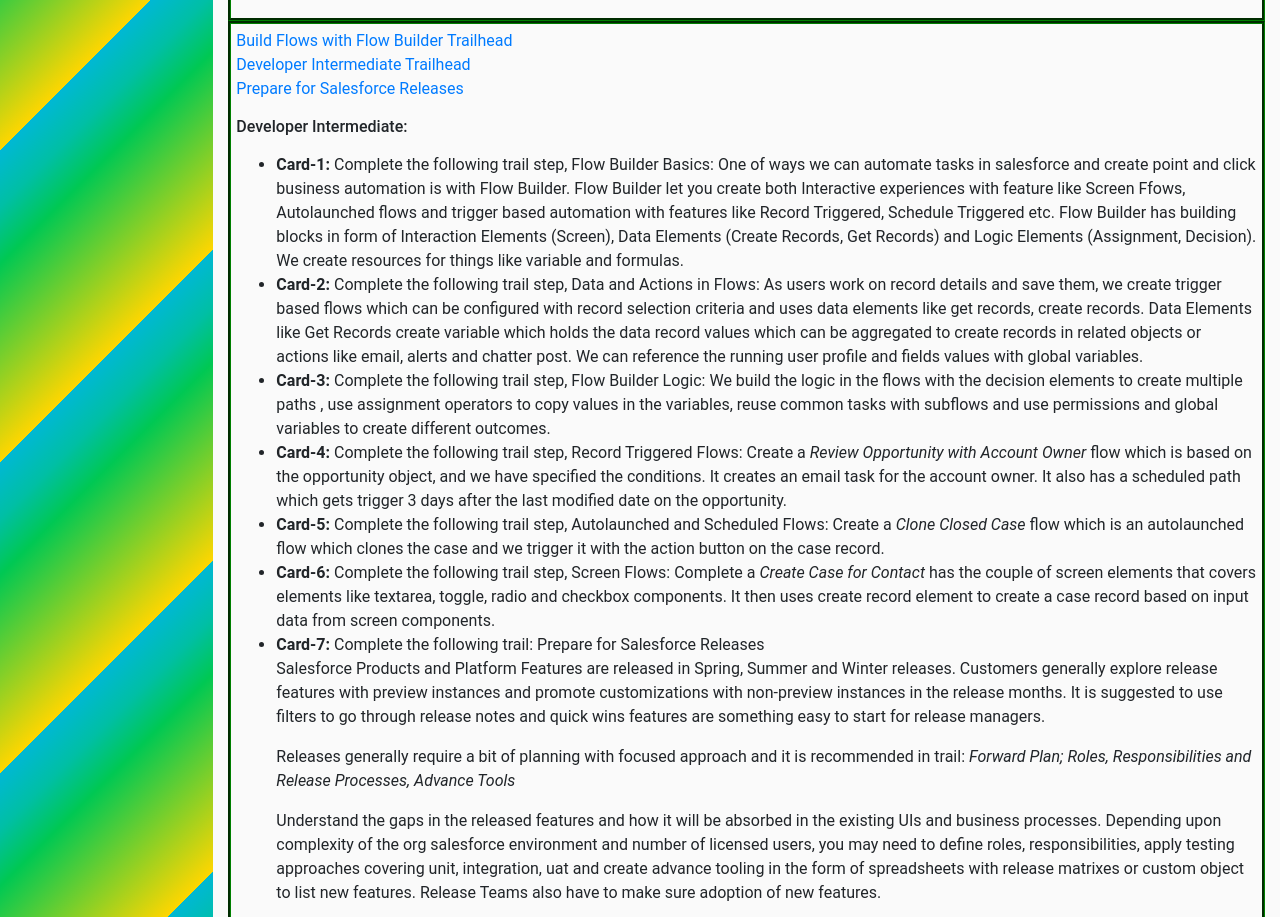
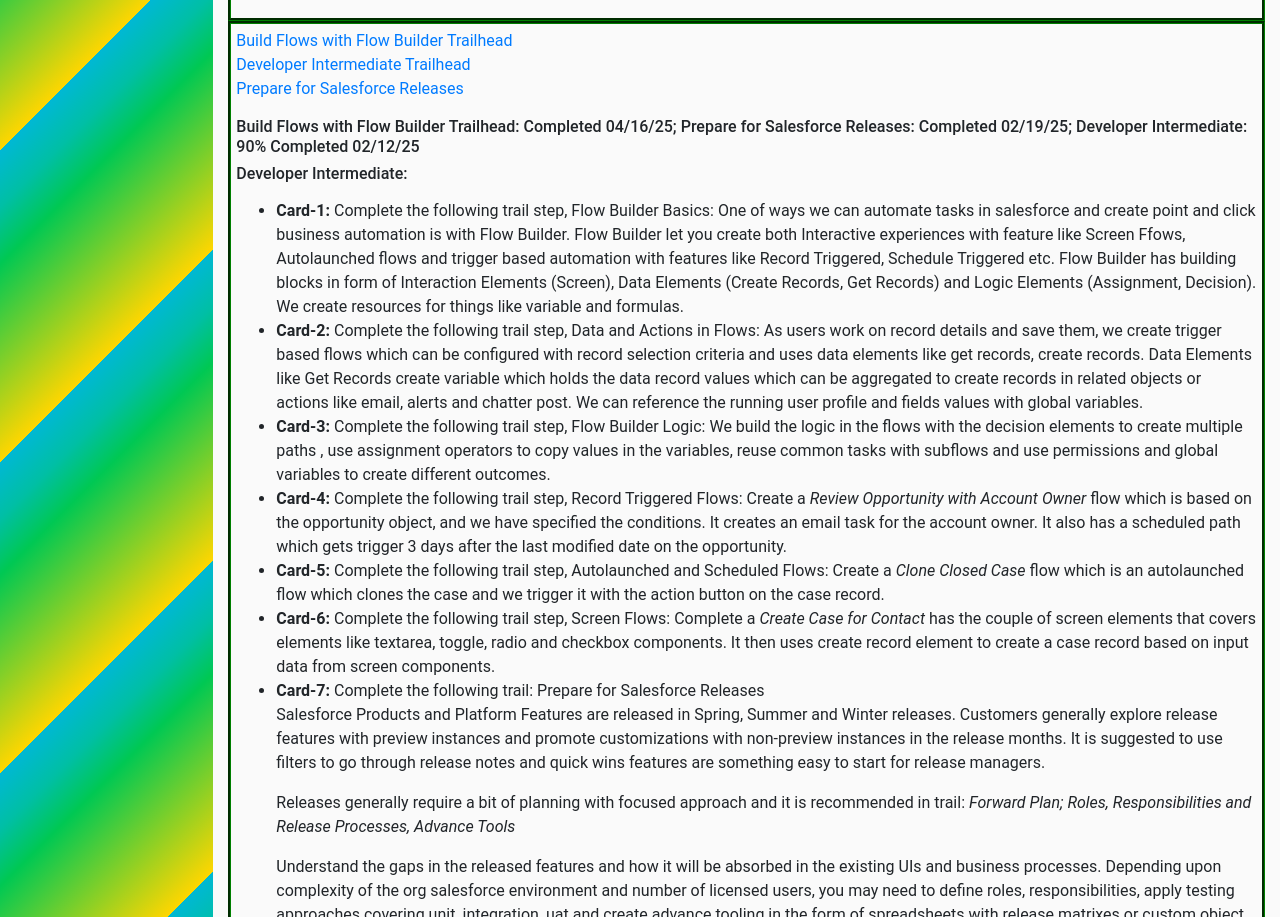
Before and after one commit to madajee/integration, a plain HTML site: page index.html at #!/agentai in a window 1280 px wide. Shown: the part 1497-2414 px from the top of the page. Drawn offline with nearby package versions, Linux system fonts and the light colour scheme; some packages are replaced by stand-ins of ours.

Commit message:
c172-feat-agentai-c17

```diff
--- a/pages/agentai/agentai_1.html
+++ b/pages/agentai/agentai_1.html
@@ -44,6 +44,7 @@
                     <a href="https://trailhead.salesforce.com/content/learn/trails/build-flows-with-flow-builder" target="_blank">Build Flows with Flow Builder Trailhead</a><br>
                     <a href="https://trailhead.salesforce.com/content/learn/trails/force_com_dev_intermediate" target="_blank">Developer Intermediate Trailhead</a><br>
                     <a href="https://trailhead.salesforce.com/content/learn/trails/sf_release_prep" target="_blank">Prepare for Salesforce Releases</a><br>
+                    <h6>Build Flows with Flow Builder Trailhead: Completed 04/16/25; Prepare for Salesforce Releases: Completed 02/19/25; Developer Intermediate: 90% Completed 02/12/25</h6>
                     <h6>Developer Intermediate:</h6></p>
                     <ul>
                         <li><strong>Card-1: </strong>Complete the following trail step, Flow Builder Basics: One of ways we can automate tasks in salesforce and create point and click business automation is with Flow Builder. Flow Builder let you create both Interactive experiences with feature like Screen Ffows, Autolaunched flows and trigger based automation with features like Record Triggered, Schedule Triggered etc. Flow Builder has building blocks in form of Interaction Elements (Screen), Data Elements (Create Records, Get Records) and Logic Elements (Assignment, Decision). We create resources for things like variable and formulas.</li>
```
